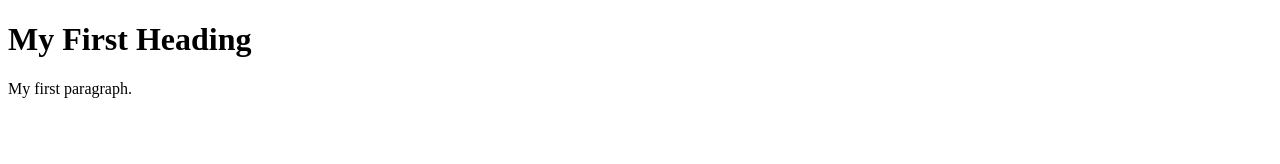
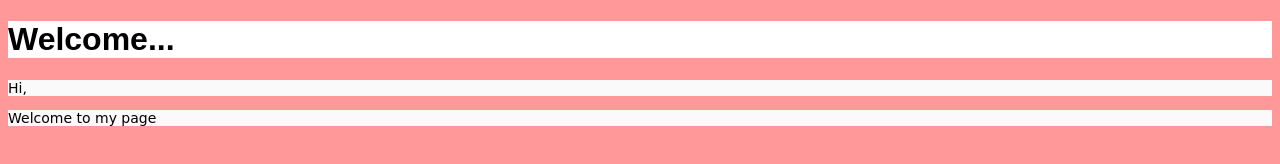
Before and after one commit to Deepz-Ops/SampleProject-AWS, a plain HTML site: page index.html in a window 1280 px wide. Drawn offline with Linux system fonts and the light colour scheme.

Commit message:
Update index.html

```diff
--- a/index.html
+++ b/index.html
@@ -1,10 +1,20 @@
 <!DOCTYPE html>
 <html>
+<head>
+<!-- HTML Codes by Quackit.com -->
+<title>
+Deepan</title>
+<meta name="viewport" content="width=device-width, initial-scale=1">
+<meta name="keywords" content="sample web page">
+<style>
+body {background-color:#ff9999;background-repeat:no-repeat;background-position:top left;background-attachment:fixed;}
+h1{font-family:Arial, sans-serif;color:#000000;background-color:#ffffff;}
+p {font-family:Cursive;font-size:14px;font-style:normal;font-weight:normal;color:#000000;background-color:#fafafa;}
+</style>
+</head>
 <body>
-
-<h1>My First Heading</h1>
-
-<p>My first paragraph.</p>
-
+<h1>Welcome...</h1>
+<p>Hi,</p>
+<p>           Welcome to my page</p>
 </body>
 </html>
```
